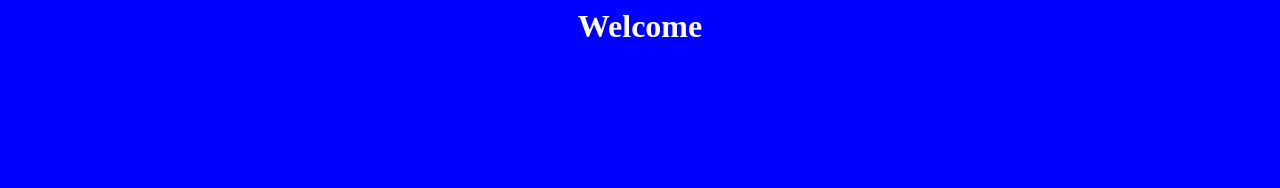
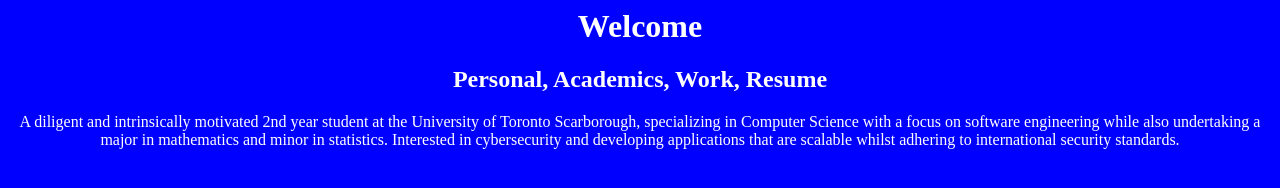
Before and after one commit to MamrK29/website, a plain HTML site: page index.html in a window 1280 px wide. Drawn offline with Linux system fonts and the light colour scheme.

Commit message:
changes to index.html

```diff
--- a/index.html
+++ b/index.html
@@ -4,6 +4,11 @@
   </title>
   <body>
     <h1>Welcome</h1>
+    <h2>Personal, Academics, Work, Resume</h2>
+  </body>
+  <body>
+	<p> A diligent and intrinsically motivated 2nd year student at the University of Toronto Scarborough, specializing in Computer Science with a focus on software engineering while also undertaking
+a major in mathematics and minor in statistics. Interested in cybersecurity and developing applications that are scalable whilst adhering to international security standards. </p>
   </body>
 
   <style>
```
